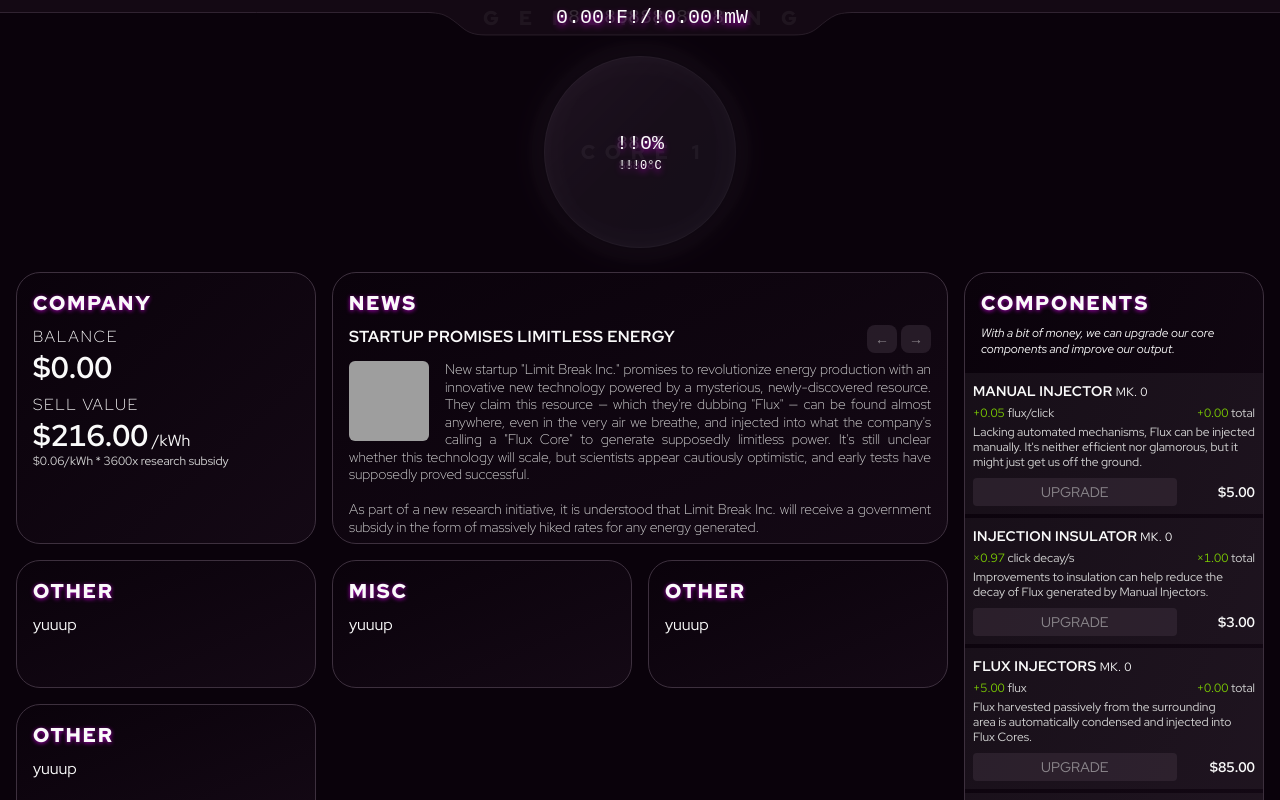
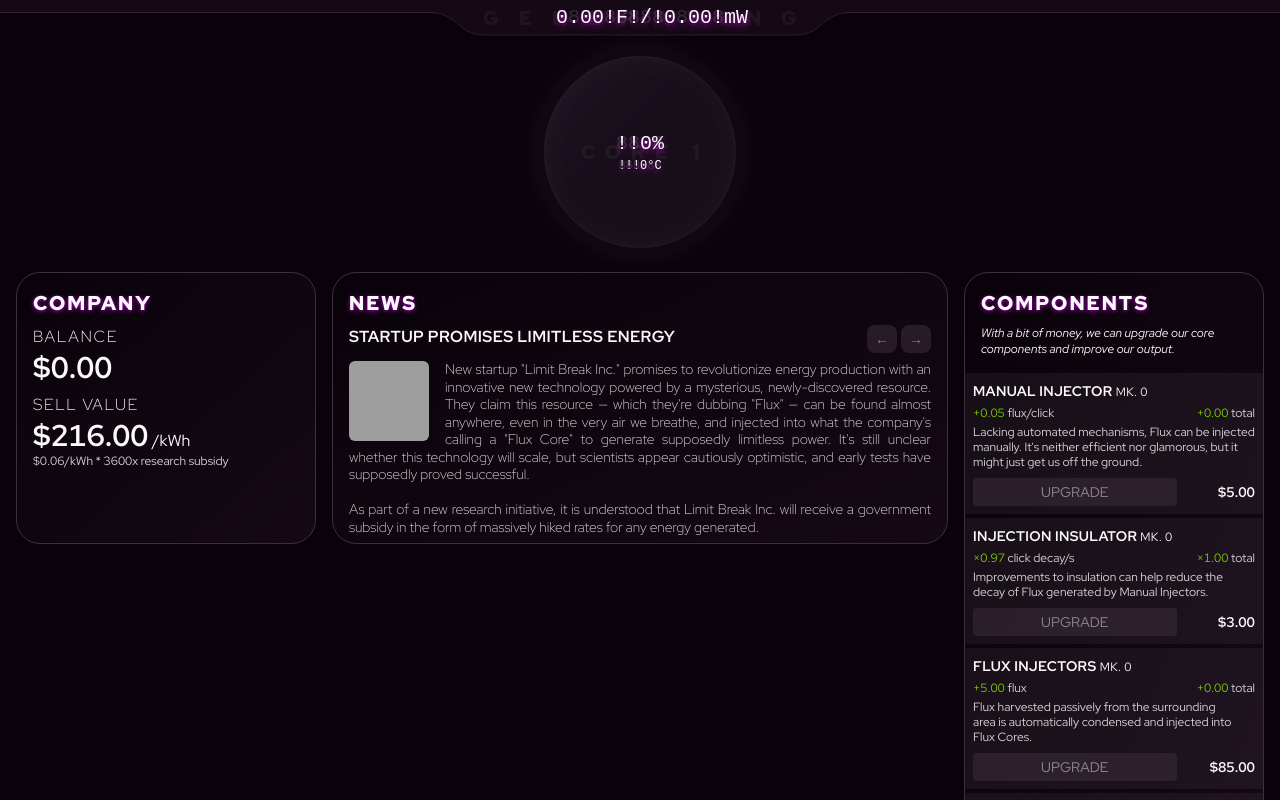
Before and after one commit to jowsey/limit-break-inc, a SvelteKit app: page / in a window 1280 px wide. Built offline with nearby package versions, Linux system fonts and the light colour scheme; grey boxes are pictures that could not be loaded; a web font is replaced by a local one.

Commit message:
Remove unused layout windows

```diff
--- a/src/routes/+page.svelte
+++ b/src/routes/+page.svelte
@@ -130,17 +130,4 @@
 			{/each}
 		</div>
 	</Window>
-
-	<Window title="Other">
-		<p>yuuup</p>
-	</Window>
-	<Window title="Misc">
-		<p>yuuup</p>
-	</Window>
-	<Window title="Other">
-		<p>yuuup</p>
-	</Window>
-	<Window title="Other">
-		<p>yuuup</p>
-	</Window>
 </div>
```
